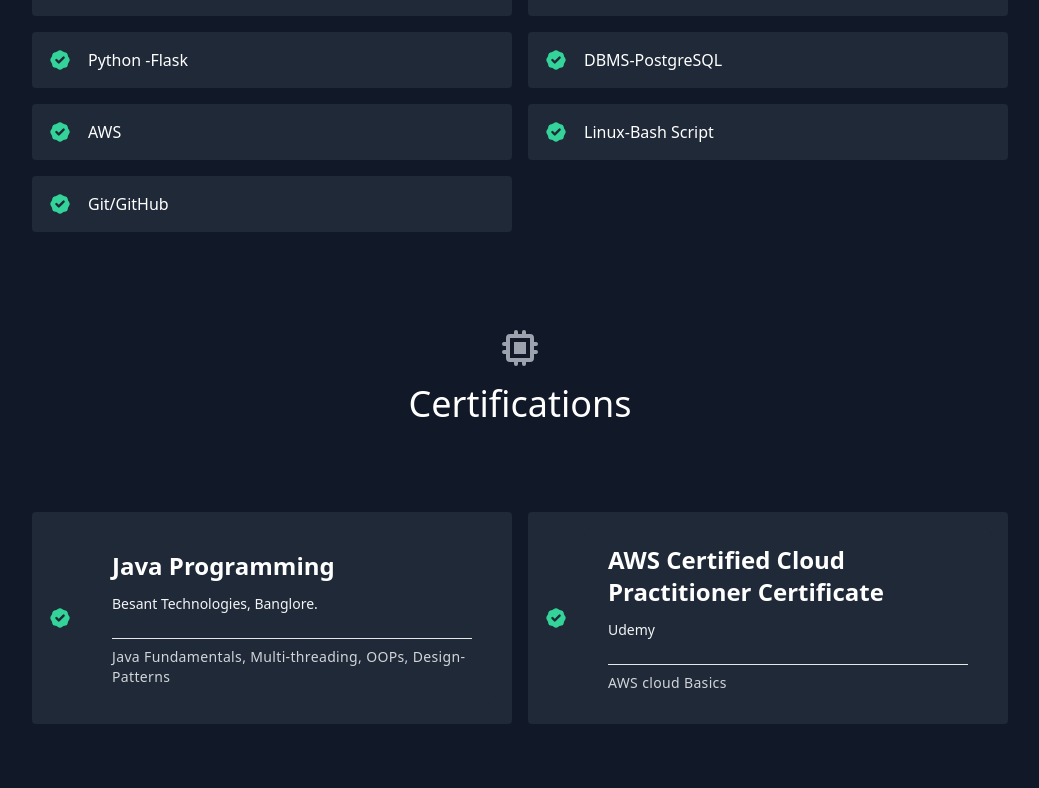
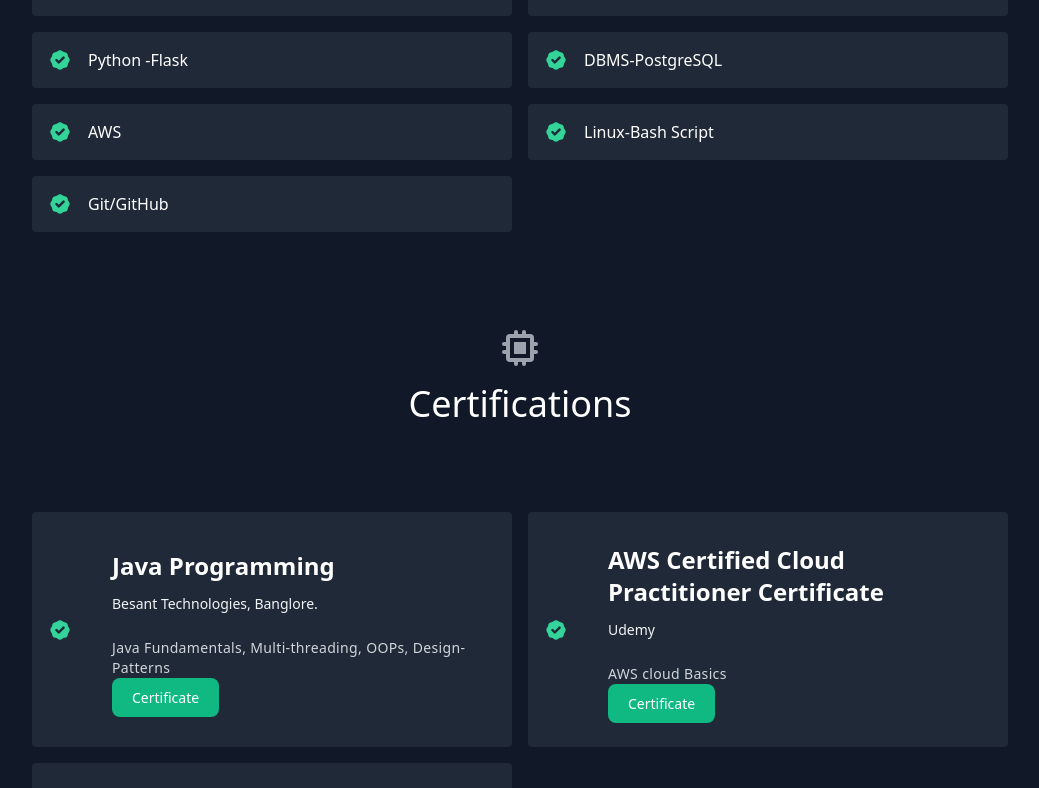
Before and after one commit to PripatOnGit/Priyanka_Patil_Portfolio_Website, a React (Create React App) app: page / in a window 1280 px wide. Shown: the part 2009-2797 px from the top of the page, without its empty margins (120-1159 px from the left). Built offline with nearby package versions, Linux system fonts and the light colour scheme.

Commit message:
Certication component updated

```diff
--- a/package.json
+++ b/package.json
@@ -7,7 +7,8 @@
     "@heroicons/react": "^1.0.1",
     "react": "^17.0.2",
     "react-dom": "^17.0.2",
-    "react-scripts": "^1.1.5"
+    "react-scripts": "^1.1.5",
+    "react-social-icons": "^6.3.0"
   },
   "scripts": {
     "start": "craco start",
--- a/src/components/About.js
+++ b/src/components/About.js
@@ -6,9 +6,9 @@ export default function About(){
           <div className="lg:flex-grow md:w-1/2 lg:pr-24 md:pr-16 flex flex-col md:items-start md:text-left mb-16 md:mb-0 items-center text-center">
 
           <h1 className="title-font sm:text-4xl text-3xl mb-4 font-medium">
-            Priyanka Patil  (BE.Computer Engg.)
+            Priyanka Patil
             <br></br>
-            Full-Stack Developer
+            Full-Stack Developer | AWS Cloud Practitioner
           </h1>
           <p className="mb-8 leading-relaxed">
             <ul className = "list-disc">
--- a/src/components/Certification.js
+++ b/src/components/Certification.js
@@ -20,8 +20,9 @@ export default function Certification() {
                 <div class="  space-y-2 bg-gray-800 rounded-lg shadow-only transition-ease lg:w-11/12 px-6 py-4">
                        <h3 class="mb-3 font-bold text-white text-2xl">{certification.name}</h3>
                        <p class="pb-4 text-sm text-gray-100">{certification.issuedby}</p>
-                       <hr />
                        <p class="text-sm font-medium leading-snug tracking-wide text-gray-300 text-opacity-100">{certification.description}</p>
+                       <p><a href={certification.Credentials} class="text-white bg-green-500 hover:bg-blue-800 focus:ring-4 focus:ring-blue-300 font-medium rounded-lg text-sm px-5 py-2.5 mr-2 mb-2 dark:bg-blue-600 dark:hover:bg-blue-700 focus:outline-none dark:focus:ring-blue-800"> Certificate </a></p>
+
                    </div>
               </div>
             </div>
--- a/src/components/Navbar.js
+++ b/src/components/Navbar.js
@@ -1,4 +1,5 @@
 import { ArrowRightIcon } from "@heroicons/react/solid";
+
 import React from "react";
 
 export default function Navbar() {
@@ -25,6 +26,7 @@ export default function Navbar() {
           Hire Me
           <ArrowRightIcon className="w-4 h-4 ml-1" />
         </a>
+
       </div>
     </header>
   );
--- a/src/data.js
+++ b/src/data.js
@@ -75,11 +75,19 @@ export const certification = [
     name: "Java Programming",
     issuedby: "Besant Technologies, Banglore.",
     description: "Java Fundamentals, Multi-threading, OOPs, Design-Patterns",
+    Credentials : "https://drive.google.com/file/d/1bRKFc9B2-2sWFYKnNhvARo8WAw4uuUL_/view?usp=drive_link",
   },
   {
     name: "AWS Certified Cloud Practitioner Certificate",
     issuedby: "Udemy",
     description: "AWS cloud Basics",
+    Credentials : "https://drive.google.com/file/d/1R2Qz0KIrIoN-ZdBeL_3d6ec0tXI1TRqs/view?usp=drive_link",
+  },
+  {
+    name: "Complete Python Bootcamp",
+    issuedby: "Udemy",
+    description: "Python Programming, Pandas",
+    Credentials : "https://drive.google.com/file/d/1ZAqscduee0kUbflphh53lmWgNbZKqUh5/view?usp=drive_link",
   },
 
 ];
```
Also changed, not shown: 2 other files (tests, documents, lock files or other folders).
